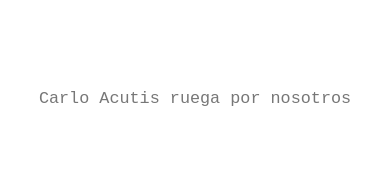
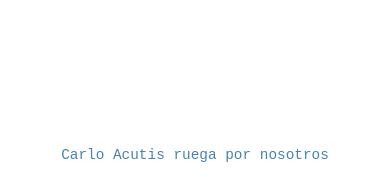
Before and after one commit to Ita033/Sacramentos, a website: page index.html in a window 390 px wide. Shown: the part 667-844 px from the top of the page. Drawn offline with Linux system fonts and the light colour scheme; no server answers.

Commit message:
Update style.css

```diff
--- a/style.css
+++ b/style.css
@@ -6,7 +6,7 @@ body {
     color: #333;
     display: flex;
     flex-direction: column;
-    justify-content: space-around; /* Distribuye el espacio verticalmente */
+    justify-content: space-between; /* Distribuye el espacio verticalmente */
     align-items: center; /* Centra horizontalmente */
     min-height: 100vh; /* Ocupa toda la altura de la pantalla */
     text-align: center;
@@ -22,6 +22,13 @@ body {
     padding: 20px;
     box-sizing: border-box;
     max-width: 90%; /* Limita el ancho en pantallas grandes */
+}
+
+.logo {
+    width: 160px; /* Doble del tamaño original (80px * 2) */
+    height: auto;
+    margin-top: 20px;
+    margin-bottom: 10px;
 }
 
 h1 {
@@ -40,18 +47,11 @@ h1 {
     max-width: 100%;
 }
 
-.logo {
-    width: 160px; /* Doble del tamaño original (80px * 2) */
-    height: auto;
-    margin-top: 20px;
-    margin-bottom: 10px; /* Reduzco un poco el margen inferior para la frase */
-}
-
 .frase-acutis {
     font-family: 'Courier New', Courier, monospace; /* Simula tipografía monospace */
-    font-size: 0.8em; /* Tamaño más pequeño para la frase */
-    color: #777; /* Color grisáceo */
-    margin-bottom: 20px;
+    font-size: 0.75em; /* 0.75 del tamaño base */
+    color: #4682b4; /* Mismo color azul que "Reza por..." */
+    margin-top: 10px;
 }
 
 /* Media Query para pantallas aún más pequeñas */
@@ -70,6 +70,6 @@ h1 {
         margin-bottom: 5px;
     }
     .frase-acutis {
-        font-size: 0.7em;
+        font-size: 0.6em;
     }
 }
```
